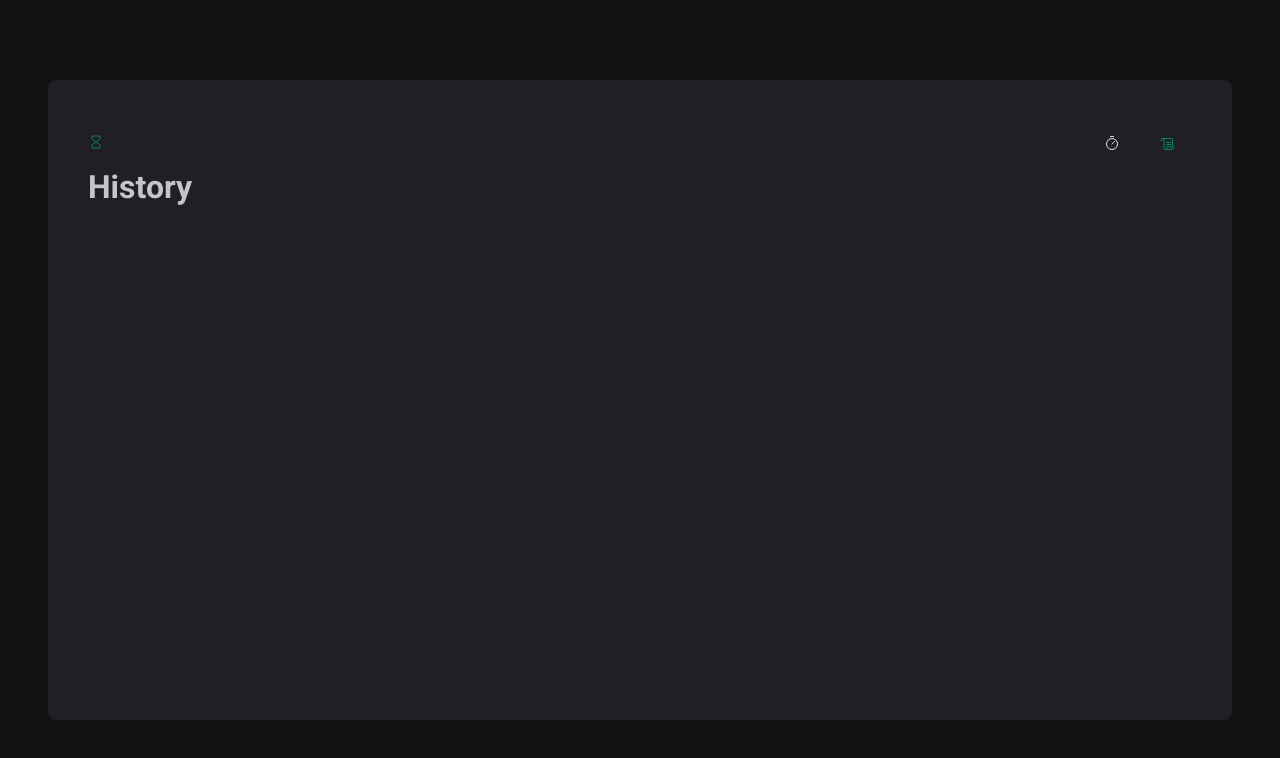
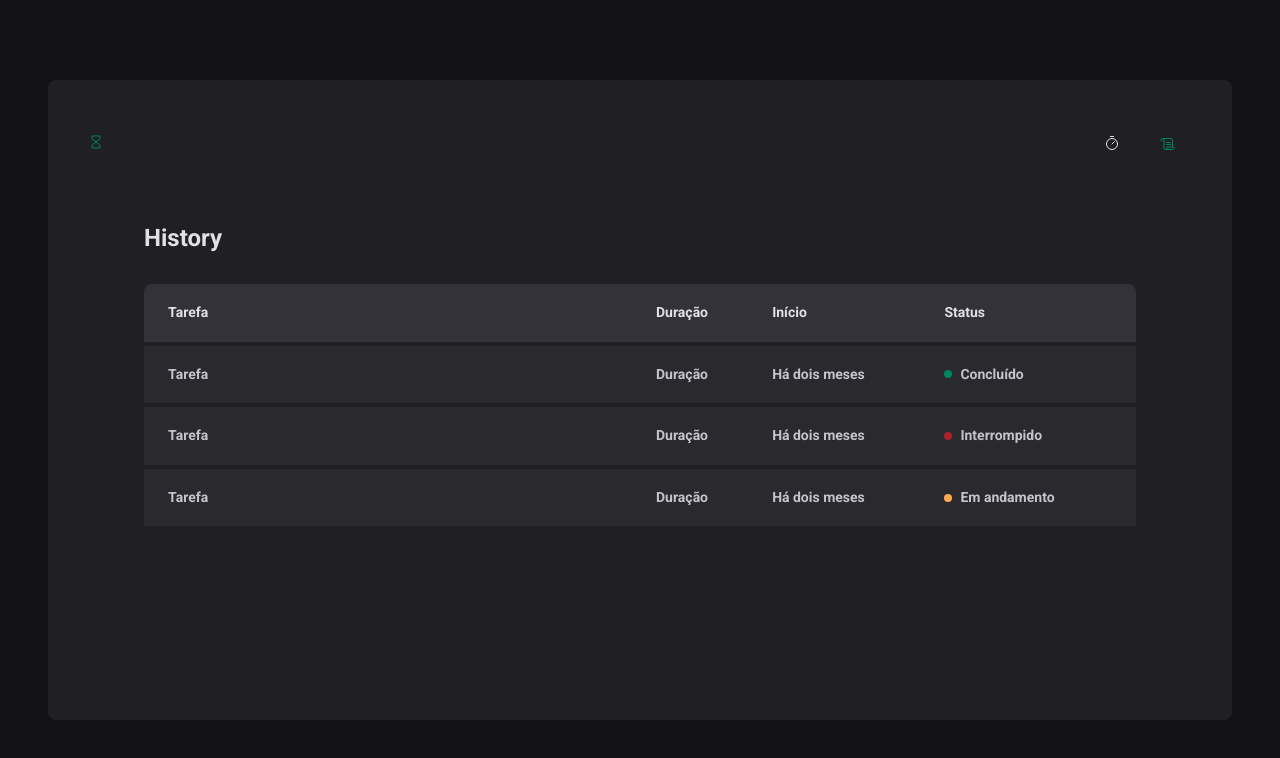
Before and after one commit to JuanFila/Timer, a React (Vite) app: page /history in a window 1280 px wide. Shown: the top 758 px of the page. Built offline with nearby package versions, Linux system fonts and the light colour scheme; the HTML template or start-up script is replaced by a standard one.

Commit message:
add page history

```diff
--- a/src/pages/History.tsx
+++ /dev/null
@@ -1,9 +0,0 @@
-
-
-export function MyHistory() {
-  return(
-    <div>
-      <h1>History</h1>
-    </div>
-  )
-}
--- /dev/null
+++ b/src/pages/History/index.tsx
@@ -0,0 +1,46 @@
+import { HistoryContainer, HistoryTable, Status } from "./style";
+
+export function MyHistory() {
+  return (
+    <HistoryContainer>
+      <h1>History</h1>
+
+      <HistoryTable>
+        <table>
+          <thead>
+            <th>Tarefa</th>
+            <th>Duração</th>
+            <th>Início</th>
+            <th>Status</th>
+          </thead>
+          <tbody>
+            <tr>
+              <td>Tarefa</td>
+              <td>Duração</td>
+              <td>Há dois meses</td>
+              <td>
+                <Status statusColor="green">Concluído</Status>
+              </td>
+            </tr>
+            <tr>
+              <td>Tarefa</td>
+              <td>Duração</td>
+              <td>Há dois meses</td>
+              <td>
+                <Status statusColor="red">Interrompido</Status>
+              </td>
+            </tr>
+            <tr>
+              <td>Tarefa</td>
+              <td>Duração</td>
+              <td>Há dois meses</td>
+              <td>
+                <Status statusColor="yellow">Em andamento</Status>
+              </td>
+            </tr>
+          </tbody>
+        </table>
+      </HistoryTable>
+    </HistoryContainer>
+  );
+}
--- /dev/null
+++ b/src/pages/History/style.ts
@@ -0,0 +1,84 @@
+import styled from "styled-components";
+
+export const HistoryContainer = styled.div`
+  flex: 1;
+  padding: 3.5rem;
+
+  display: flex;
+  flex-direction: column;
+
+  h1 {
+    font-size: 1.5rem;
+    color: ${(props) => props.theme["gray-100"]};
+  }
+`;
+
+export const HistoryTable = styled.div`
+  flex: 1;
+  overflow: auto;
+  margin-top: 2rem;
+
+  table {
+    width: 100%;
+    border-collapse: collapse;
+    min-width: 600px;
+  }
+
+  th {
+    background-color: ${(props) => props.theme["gray-600"]};
+    padding: 1rem;
+    text-align: left;
+    color: ${(props) => props.theme["gray-100"]};
+    font-size: 0.875rem;
+    line-height: 1.6rem;
+
+    &:first-child {
+      border-top-left-radius: 8px;
+      padding-left: 1.5rem;
+    }
+    &:last-child {
+      border-top-right-radius: 8px;
+      padding-right: 1.5rem;
+    }
+  }
+
+  td {
+    background-color: ${(props) => props.theme["gray-700"]};
+    border-top: 4px solid ${(props) => props.theme["gray-800"]};
+    padding: 1rem;
+    font-size: 0.875rem;
+    line-height: 1.6rem;
+
+    &:first-child {
+      width: 50%;
+      padding-left: 1.5rem;
+    }
+    &:last-child {
+      padding-right: 1.5rem;
+    }
+  }
+`;
+
+const STATUS_COLORS = {
+  yellow: 'yellow-500',
+  green: 'green-500',
+  red:  'red-500',
+} as const // o as const serve para dizer ao ts quais são as strings
+
+interface StatusProps {
+  statusColor: keyof typeof STATUS_COLORS;
+}
+
+export const Status = styled.span<StatusProps>`
+  display: flex;
+  align-items: center;
+  gap: 0.5rem;
+
+  &::before {
+    content: '';
+    width: 0.5rem;
+    height: 0.5rem;
+    border-radius: 9999px;
+    background: ${props => props.theme[STATUS_COLORS[props.statusColor]]}
+  }
+`;
--- a/src/pages/Home/index.tsx
+++ b/src/pages/Home/index.tsx
@@ -19,10 +19,25 @@
             id="task"
             type="text"
             placeholder="Dê um nome para seu projeto"
+            list="task-suggestions"
           />
 
+          <datalist id="task-suggestions">
+            <option value="Projeto 1"></option>
+            <option value="Projeto 2"></option>
+            <option value="Projeto 3"></option>
+            <option value="Banana"></option>
+          </datalist>
+
           <label htmlFor="minutesAmount">durante</label>
-          <TaskAmountInput id="minutesAmount" type="number" placeholder="00" />
+          <TaskAmountInput
+          id="minutesAmount"
+          type="number"
+          placeholder="00"
+          step={5}
+          min={5}
+          max={60}
+          />
 
           <span>minutos.</span>
         </FormContainer>
--- a/src/pages/Home/style.ts
+++ b/src/pages/Home/style.ts
@@ -87,6 +87,7 @@
   background: transparent;
   border: 0;
   height: 2.5rem;
+  color: ${props => props.theme['white']};
   border-bottom: 2px solid ${props => props.theme['gray-500']};
   font-weight: bold;
   font-size: inherit;
@@ -106,6 +107,9 @@
 
 export const TaskInput = styled(BaseInput)`
   flex: 1;
+  &::-webkit-calendar-picker-indicator {
+    display: none !important
+  }
 `
 export const TaskAmountInput = styled(BaseInput)`
   width: 4rem;
```
